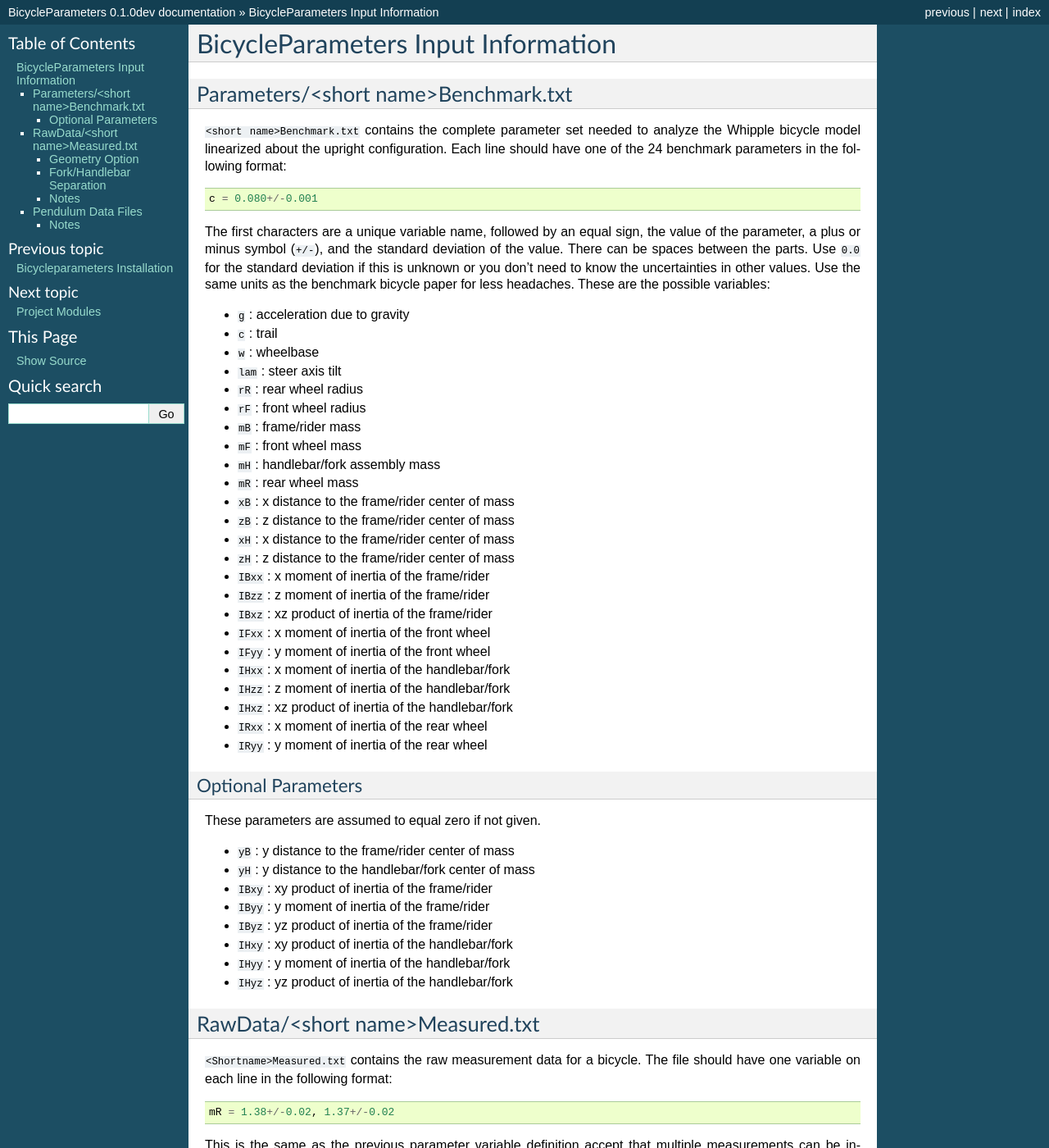
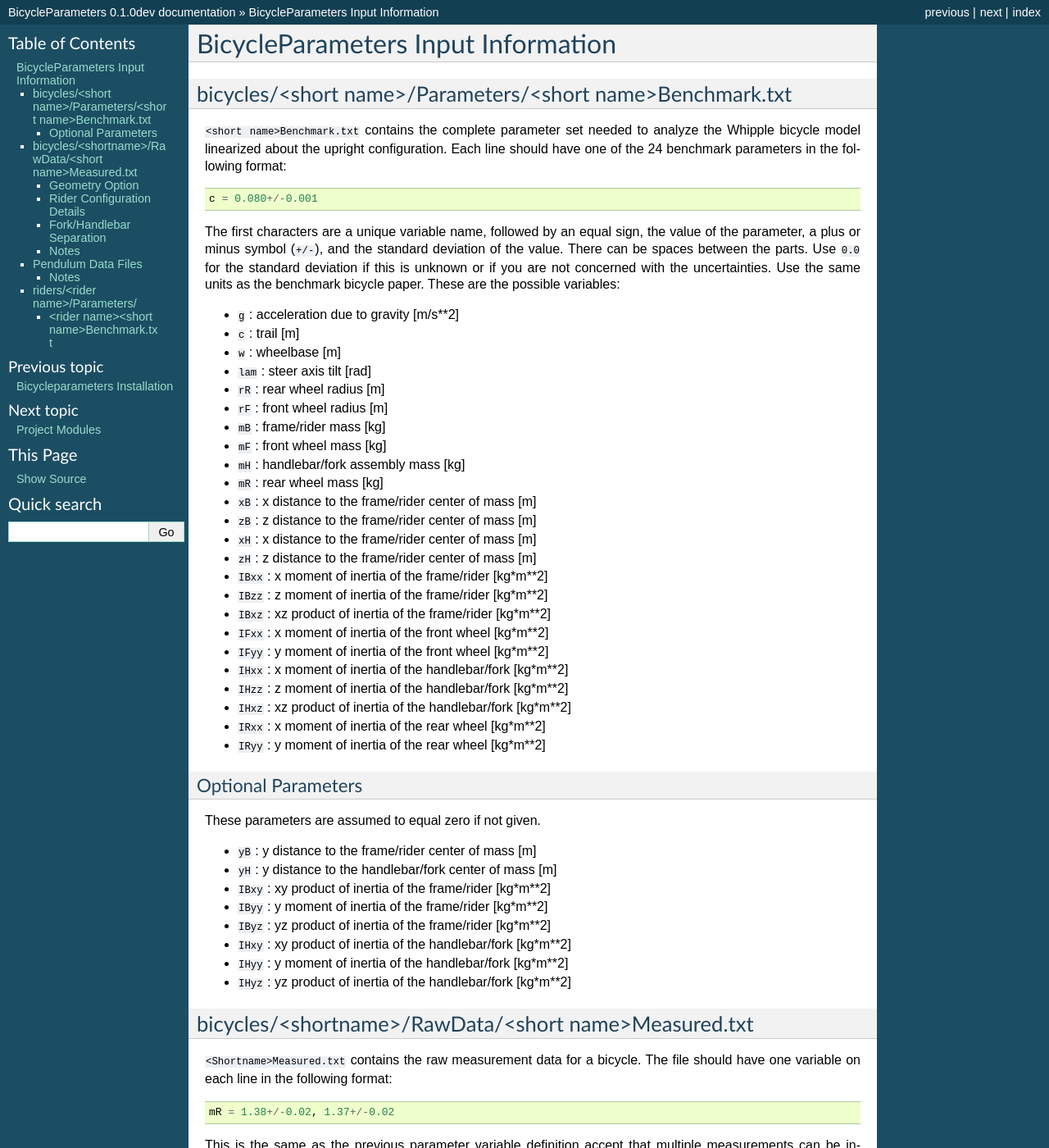
Before and after one commit to moorepants/BicycleParameters, a Sphinx documentation site: the page built from docs/input.rst, in a window 1280 px wide and 1400 px high. Shown: the whole window at 82% size. Built offline with Sphinx 7.4.7, drawn with Linux system fonts in a browser that asks for light colours; pages that are not in the unit, such as notebooks, are missing from menus; some of the changed text lies outside the part shown.

```diff
--- a/docs/input.rst
+++ b/docs/input.rst
@@ -2,8 +2,8 @@
 BicycleParameters Input Information
 ===================================
 
-Parameters/<short name>Benchmark.txt
-====================================
+bicycles/<short name>/Parameters/<short name>Benchmark.txt
+==========================================================
 ``<short name>Benchmark.txt`` contains the complete parameter set needed to
 analyze the Whipple bicycle model linearized about the upright configuration.
 Each line should have one of the 24 benchmark parameters in the following
@@ -14,59 +14,58 @@
 The first characters are a unique variable name, followed by an equal sign, the
 value of the parameter, a plus or minus symbol (``+/-``), and the standard
 deviation of the value. There can be spaces between the parts. Use ``0.0`` for
-the standard deviation if this is unknown or you don't need to know the
-uncertainties in other values. Use the same units as the benchmark bicycle
-paper for less headaches. These are the possible variables:
+the standard deviation if this is unknown or if you are not concerned with the
+uncertainties. Use the same units as the benchmark bicycle paper. These are the
+possible variables:
 
-- ``g`` : acceleration due to gravity
-- ``c`` : trail
-- ``w`` : wheelbase
-- ``lam`` : steer axis tilt
-- ``rR`` : rear wheel radius
-- ``rF`` : front wheel radius
-- ``mB`` : frame/rider mass
-- ``mF`` : front wheel mass
-- ``mH`` : handlebar/fork assembly mass
-- ``mR`` : rear wheel mass
-- ``xB`` : x distance to the frame/rider center of mass
-- ``zB`` : z distance to the frame/rider center of mass
-- ``xH`` : x distance to the frame/rider center of mass
-- ``zH`` : z distance to the frame/rider center of mass
-- ``IBxx`` : x moment of inertia of the frame/rider
-- ``IBzz`` : z moment of inertia of the frame/rider
-- ``IBxz`` : xz product of inertia of the frame/rider
-- ``IFxx`` : x moment of inertia of the front wheel
-- ``IFyy`` : y moment of inertia of the front wheel
-- ``IHxx`` : x moment of inertia of the handlebar/fork
-- ``IHzz`` : z moment of inertia of the handlebar/fork
-- ``IHxz`` : xz product of inertia of the handlebar/fork
-- ``IRxx`` : x moment of inertia of the rear wheel
-- ``IRyy`` : y moment of inertia of the rear wheel
+- ``g`` : acceleration due to gravity [m/s**2]
+- ``c`` : trail [m]
+- ``w`` : wheelbase [m]
+- ``lam`` : steer axis tilt [rad]
+- ``rR`` : rear wheel radius [m]
+- ``rF`` : front wheel radius [m]
+- ``mB`` : frame/rider mass [kg]
+- ``mF`` : front wheel mass [kg]
+- ``mH`` : handlebar/fork assembly mass [kg]
+- ``mR`` : rear wheel mass [kg]
+- ``xB`` : x distance to the frame/rider center of mass [m]
+- ``zB`` : z distance to the frame/rider center of mass [m]
+- ``xH`` : x distance to the frame/rider center of mass [m]
+- ``zH`` : z distance to the frame/rider center of mass [m]
+- ``IBxx`` : x moment of inertia of the frame/rider [kg*m**2]
+- ``IBzz`` : z moment of inertia of the frame/rider [kg*m**2]
+- ``IBxz`` : xz product of inertia of the frame/rider [kg*m**2]
+- ``IFxx`` : x moment of inertia of the front wheel [kg*m**2]
+- ``IFyy`` : y moment of inertia of the front wheel [kg*m**2]
+- ``IHxx`` : x moment of inertia of the handlebar/fork [kg*m**2]
+- ``IHzz`` : z moment of inertia of the handlebar/fork [kg*m**2]
+- ``IHxz`` : xz product of inertia of the handlebar/fork [kg*m**2]
+- ``IRxx`` : x moment of inertia of the rear wheel [kg*m**2]
+- ``IRyy`` : y moment of inertia of the rear wheel [kg*m**2]
 
 Optional Parameters
 -------------------
 These parameters are assumed to equal zero if not given.
 
-- ``yB`` : y distance to the frame/rider center of mass
-- ``yH`` : y distance to the handlebar/fork center of mass
-- ``IBxy`` : xy product of inertia of the frame/rider
-- ``IByy`` : y moment of inertia of the frame/rider
-- ``IByz`` : yz product of inertia of the frame/rider
-- ``IHxy`` : xy product of inertia of the handlebar/fork
-- ``IHyy`` : y moment of inertia of the handlebar/fork
-- ``IHyz`` : yz product of inertia of the handlebar/fork
+- ``yB`` : y distance to the frame/rider center of mass [m]
+- ``yH`` : y distance to the handlebar/fork center of mass [m]
+- ``IBxy`` : xy product of inertia of the frame/rider [kg*m**2]
+- ``IByy`` : y moment of inertia of the frame/rider [kg*m**2]
+- ``IByz`` : yz product of inertia of the frame/rider [kg*m**2]
+- ``IHxy`` : xy product of inertia of the handlebar/fork [kg*m**2]
+- ``IHyy`` : y moment of inertia of the handlebar/fork [kg*m**2]
+- ``IHyz`` : yz product of inertia of the handlebar/fork [kg*m**2]
 
-RawData/<short name>Measured.txt
-================================
+bicycles/<shortname>/RawData/<short name>Measured.txt
+=====================================================
 ``<Shortname>Measured.txt`` contains the raw measurement data for a bicycle.
 The file should have one variable on each line in the following format::
 
     mR = 1.38+/-0.02, 1.37+/-0.02
 
-This is the same as the previous parameter variable
-definition accept that multiple measurements can be included as comma separated
-values. The values will be averaged together on import. The following gives the
-measured values:
+This is the same as the previous parameter variable definition accept that
+multiple measurements can be included as comma separated values. The values
+will be averaged together on import. The following gives the measured values:
 
 - ``aB1`` : perpendicular distance from the pendulum axis to the rear axle
   center, first orienation [m]
@@ -156,6 +155,26 @@
 .. _raw data sheet: http://bit.ly/jIeKKB
 .. _website: http://biosport.ucdavis.edu/research-projects/bicycle/bicycle-parameter-measurement/frame-dimensions
 
+Rider Configuration Details
+---------------------------
+A rider can be situated on the bicycle if other raw bicycle measurements are provided.
+
+- ``lsp`` : the length of the seat post (i.e. the length from the intersection
+  of the top tube with the seat tube to the top of the seat along the axis of
+  the seat tube. [m]
+- ``lst`` : the length of the seat tube (i.e. the distance from the center of
+  the bottom bracket to the intersection of the seat tube and the top tube) [m]
+- ``hbb`` : the height of the bottom bracket off the ground [m]
+- ``lamst`` : the acute angle between horizontal and the seat tube [rad]
+- ``lcs`` : the distance from the center of the bottom bracket to the center of
+  the rear wheel [m]
+- ``LhbR`` : the distance from the center of the rear wheel to either the left
+  or right the handlebar grip (roughly where the center of the hand would fall)
+  [m]
+- ``LhbF`` : the distance from the center of the front wheel to either the left
+  or right the handlebar grip (roughly where the center of the hand would fall)
+  [m]
+
 Fork/Handlebar Separation
 -------------------------
 The measurement of the fork and the handlebar as two rigid bodies is also
@@ -198,3 +217,23 @@
 - ``Fork`` is the handlbar/fork assembly if they are measured as one rigid body
   (subscript is ``H``). Otherwise ``Fork`` (``S``) is the fork and
   ``Handlebar`` (``G``) is the handlebar when they are measured separately.
+
+riders/<rider name>/Parameters/
+===============================
+
+<rider name><short name>Benchmark.txt
+-------------------------------------
+This file contains the inertial parameters for a rigid rider configured to sit
+on a particular bicycle expressed with reference to the benchmark reference
+frame and the rider's center of mass.
+
+- ``mB`` : frame/rider mass [kg]
+- ``xB`` : x distance to the frame/rider center of mass [m]
+- ``yB`` : y distance to the frame/rider center of mass [m]
+- ``zB`` : z distance to the frame/rider center of mass [m]
+- ``IBxx`` : x moment of inertia of the frame/rider [kg*m**2]
+- ``IByy`` : y moment of inertia of the frame/rider [kg*m**2]
+- ``IBzz`` : z moment of inertia of the frame/rider [kg*m**2]
+- ``IBxy`` : xy product of inertia of the frame/rider [kg*m**2]
+- ``IBxz`` : xz product of inertia of the frame/rider [kg*m**2]
+- ``IByz`` : yz product of inertia of the frame/rider [kg*m**2]
```
Also changed, not shown: other parts of docs/input.rst (+1 -1 lines), 2 other files.
